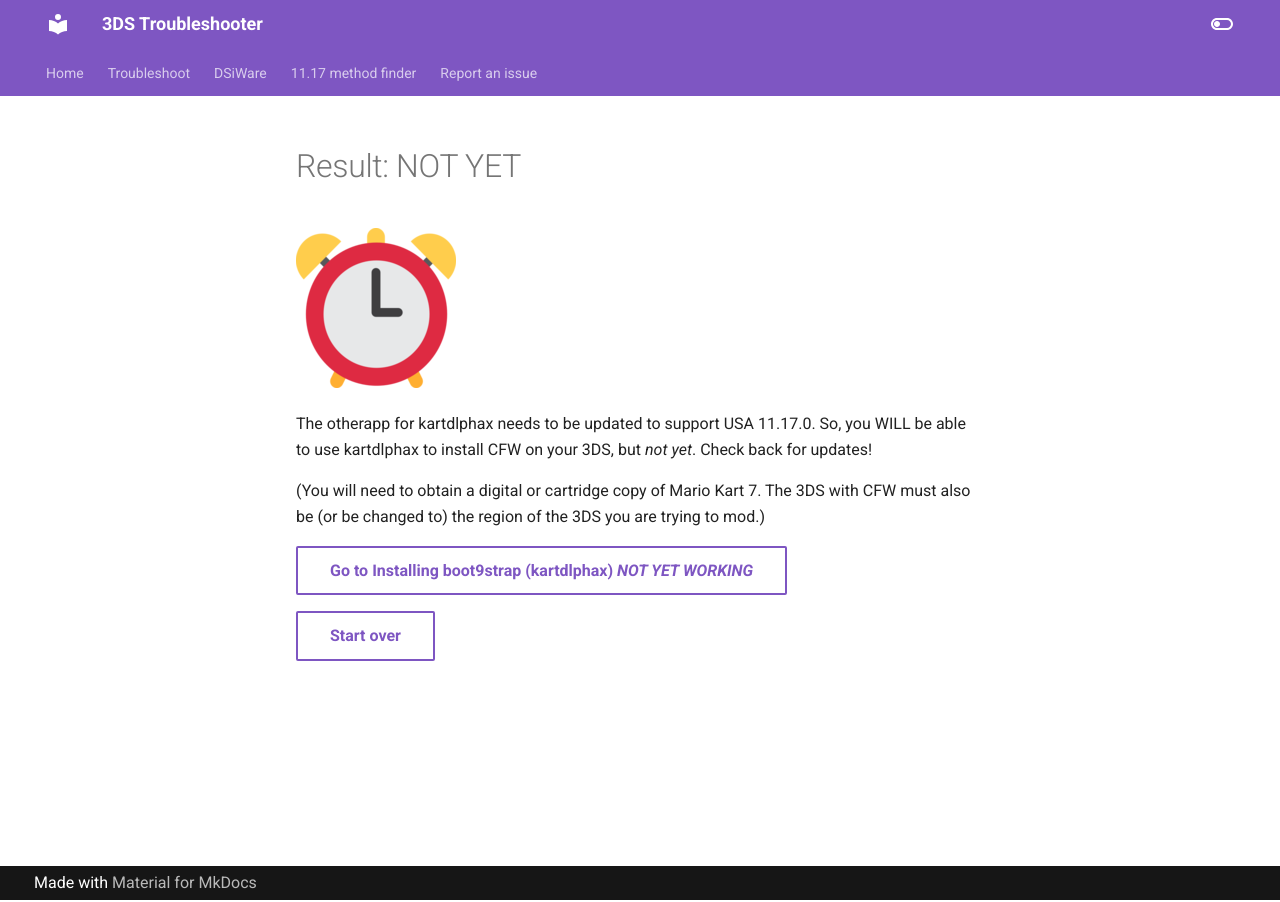
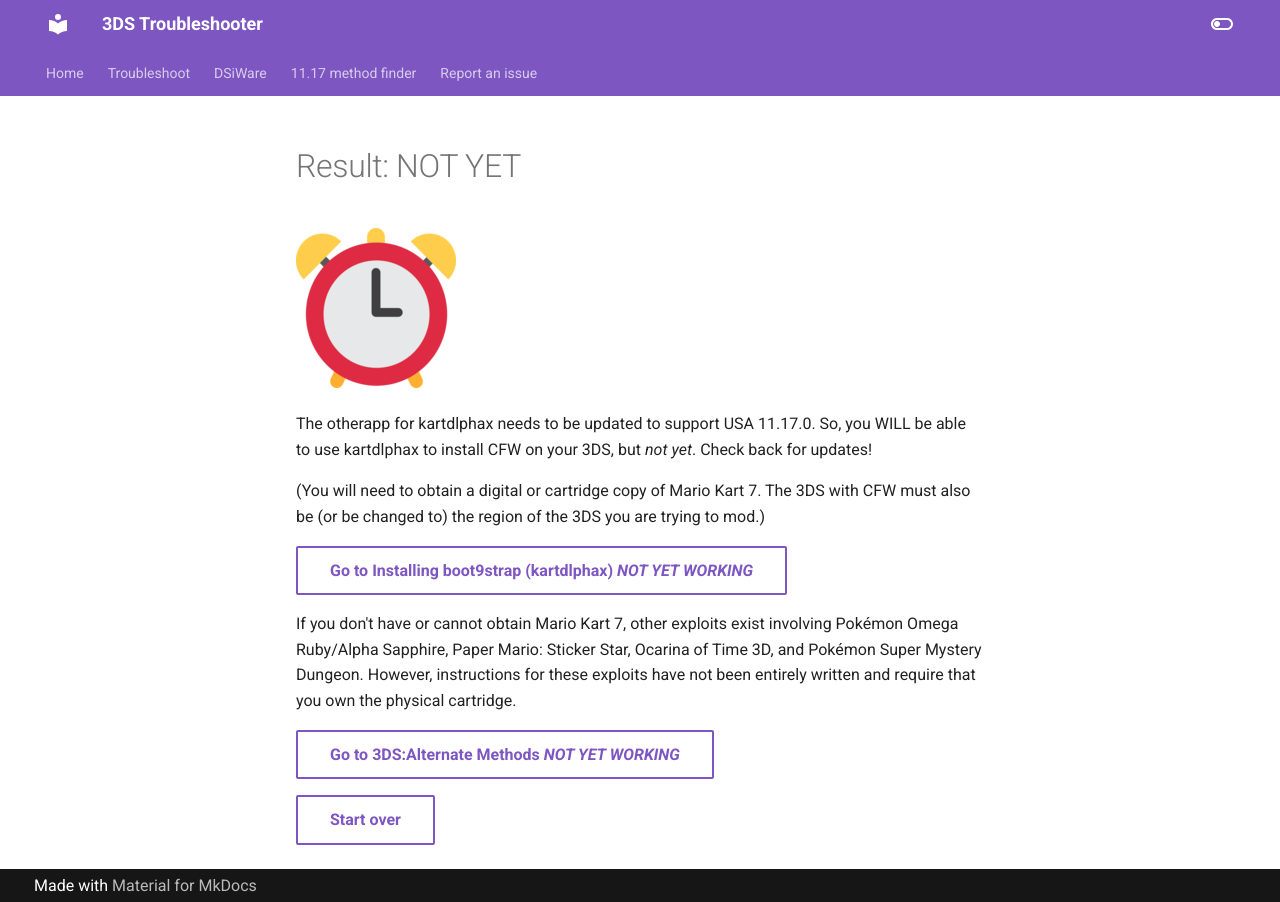
Before and after one commit to lilyuwuu/troubleshoot, an MkDocs documentation site: the page built from docs/seventeen/kartdlphaxlater.md, in a window 1280 px wide. Built offline with MkDocs 1.6.1 and Material for MkDocs 9.7.7, drawn with Linux system fonts in a browser that asks for light colours.

Commit message:
add references to secondary hbl exploits

```diff
--- a/docs/seventeen/kartdlphaxlater.md
+++ b/docs/seventeen/kartdlphaxlater.md
@@ -8,4 +8,9 @@
 
 [Go to Installing boot9strap (kartdlphax) *NOT YET WORKING*](https://3ds.hacks.guide/installing-boot9strap-(kartdlphax)){ .md-button }
 
+If you don't have or cannot obtain Mario Kart 7, other exploits exist involving Pokémon Omega Ruby/Alpha Sapphire, Paper Mario: Sticker Star, Ocarina of Time 3D, and Pokémon Super Mystery Dungeon. However, instructions for these exploits have not been entirely written and require that you own the physical cartridge.
+
+[Go to 3DS:Alternate Methods *NOT YET WORKING*](https://wiki.hacks.guide/wiki/3DS:Alternate_Exploits#Requires_second_console){ .md-button }
+
+
 [Start over](/seventeen){ .md-button }
```
Also changed, not shown: docs/seventeen/kartdlphax.md (+4 -0 lines).
